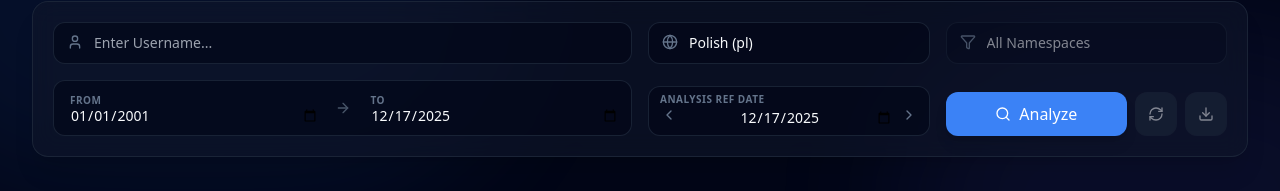
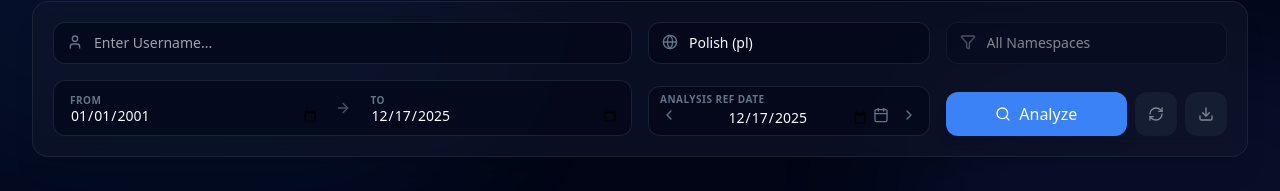
Before and after one commit to pufacz/wikianalytics, a React (Vite) app: page / in a window 1280 px wide. Shown: the part 123-314 px from the top of the page. Built offline with nearby package versions, Linux system fonts and the light colour scheme.

Commit message:
feat: Calendar selector

```diff
--- a/App.tsx
+++ b/App.tsx
@@ -1,4 +1,4 @@
-import React, { useState, FormEvent, useMemo, useEffect } from 'react';
+import React, { useState, FormEvent, useMemo, useEffect, useRef } from 'react';
 import { Search, Globe, User, Clock, FileText, Calendar, AlertCircle, BarChart2, TrendingUp, Filter, Grid, List, RefreshCw, Info, CalendarDays, Download, LayoutDashboard, GitCompare, ArrowRight, ChevronLeft, ChevronRight } from 'lucide-react';
 import { fetchWikiUser, fetchUserContributions, processStatistics } from './services/wikipedia';
 import { getNamespaceLabel, WikiContrib, WikiUser } from './types';
@@ -73,6 +73,7 @@ export function App() {
 
   const [activeTab, setActiveTab] = useState<'dashboard' | 'compare'>('dashboard');
   const [theme, setTheme] = useState(query.get('theme') || 'midnight');
+  const analysisDateInputRef = useRef<HTMLInputElement>(null);
 
   const [username, setUsername] = useState(query.get('user') || '');
   const [lang, setLang] = useState(query.get('lang') || 'pl');
@@ -723,10 +724,19 @@ export function App() {
                       </button>
                       <input
                         type="date"
+                        ref={analysisDateInputRef}
                         value={analysisDate}
                         onChange={(e) => setAnalysisDate(e.target.value)}
                         className="flex-grow pt-5 pb-1.5 px-1 bg-transparent border-none focus:ring-0 text-sm text-slate-200 transition-all text-center"
                       />
+                      <button
+                        type="button"
+                        onClick={() => analysisDateInputRef.current?.showPicker()}
+                        className="pr-2 py-1.5 text-slate-500 hover:text-blue-400 transition-colors mt-2"
+                        title="Pick from calendar"
+                      >
+                        <Calendar className="w-4 h-4" />
+                      </button>
                       <button
                         type="button"
                         onClick={handleNextDate}
```
